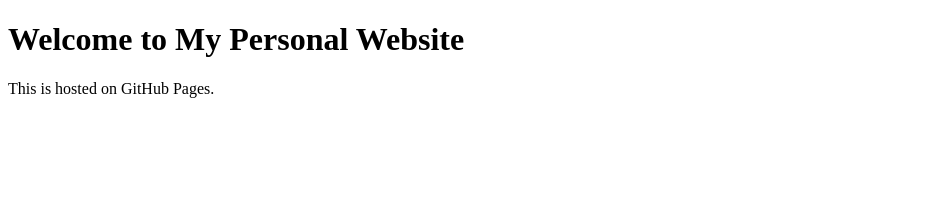
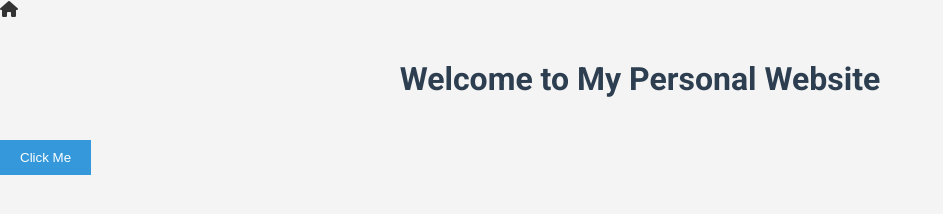
Before and after one commit to joshmv23/joshmv23.github.io, a plain HTML site: page index.html in a window 1280 px wide. Shown: the whole page, without its empty margins (0-943 px from the left). Drawn offline with Linux system fonts and the light colour scheme.

Commit message:
few changes to website

```diff
--- a/index.html
+++ b/index.html
@@ -1,12 +1,18 @@
 <!DOCTYPE html>
 <html lang="en">
+    <link rel="stylesheet" href="styles.css">
 <head>
     <meta charset="UTF-8">
     <meta name="viewport" content="width=device-width, initial-scale=1.0">
     <title>My Personal Website</title>
+    <link rel="stylesheet" href="https://cdnjs.cloudflare.com/ajax/libs/font-awesome/6.0.0-beta3/css/all.min.css">
+    <i class="fas fa-home"></i>
+    <link href="https://fonts.googleapis.com/css2?family=Roboto:wght@400;700&display=swap" rel="stylesheet">
+
+
 </head>
 <body>
     <h1>Welcome to My Personal Website</h1>
-    <p>This is hosted on GitHub Pages.</p>
+    <button onclick="alert('Hello!')">Click Me</button>
 </body>
 </html>
--- /dev/null
+++ b/styles.css
@@ -0,0 +1,38 @@
+body {
+    font-family: 'Roboto', sans-serif;
+    color: #333;
+    background-color: #f4f4f4;
+    margin: 0;
+    padding: 0;
+}
+
+h1 {
+    color: #2c3e50;
+    text-align: center;
+    padding: 20px;
+}
+
+p {
+    width: 80%;
+    margin: auto;
+    line-height: 1.6;
+}
+@media (max-width: 768px) {
+    body {
+        font-size: 14px;
+    }
+
+}
+
+button {
+    background-color: #3498db;
+    color: white;
+    padding: 10px 20px;
+    border: none;
+    cursor: pointer;
+    transition: background-color 0.3s ease;
+}
+
+button:hover {
+    background-color: #2980b9;
+}
```
